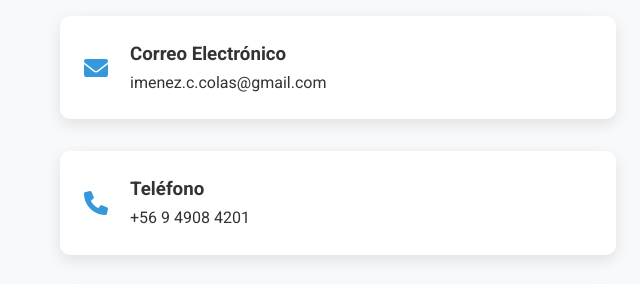
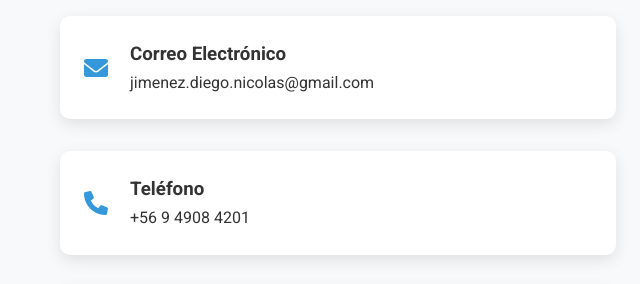
Before and after one commit to Diego-Jimenez09/mi-portafolio, a plain HTML site: page index.html in a window 1280 px wide. Shown: the part 4244-4528 px from the top of the page, 0-640 px from the left. Drawn offline with Linux system fonts and the light colour scheme.

Commit message:
Update index.html

```diff
--- a/index.html
+++ b/index.html
@@ -279,7 +279,7 @@
                         <i class="fas fa-envelope"></i>
                         <div>
                             <h3>Correo Electrónico</h3>
-                            <p>imenez.c.colas@gmail.com</p>
+                            <p>jimenez.diego.nicolas@gmail.com</p>
                         </div>
                     </div>
                     <div class="contact-item">
```
